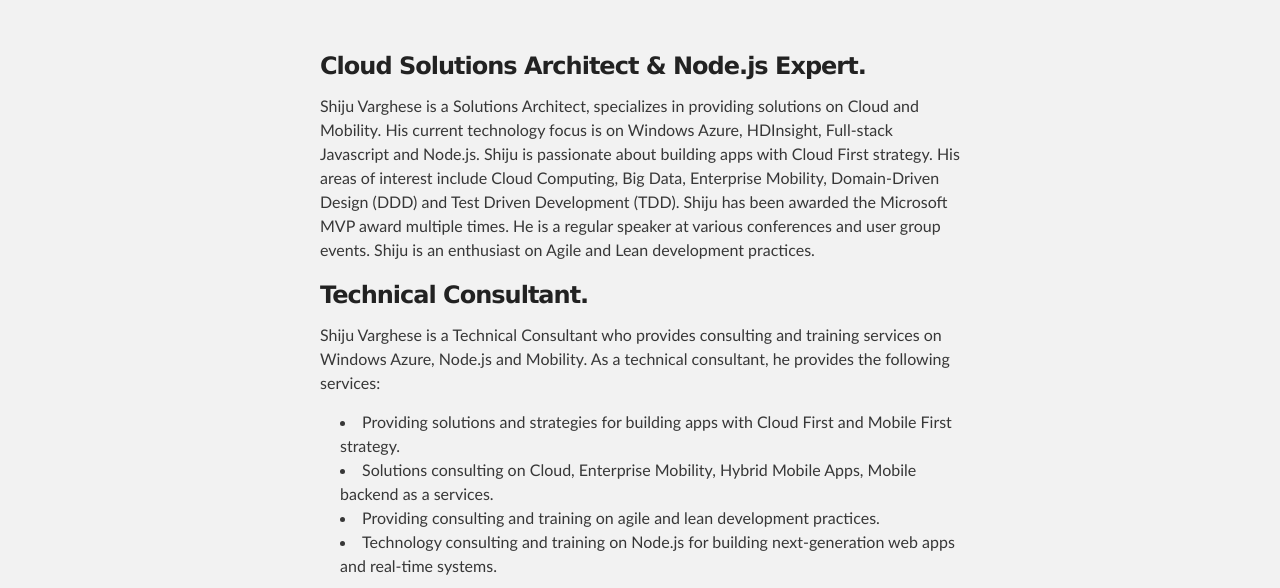
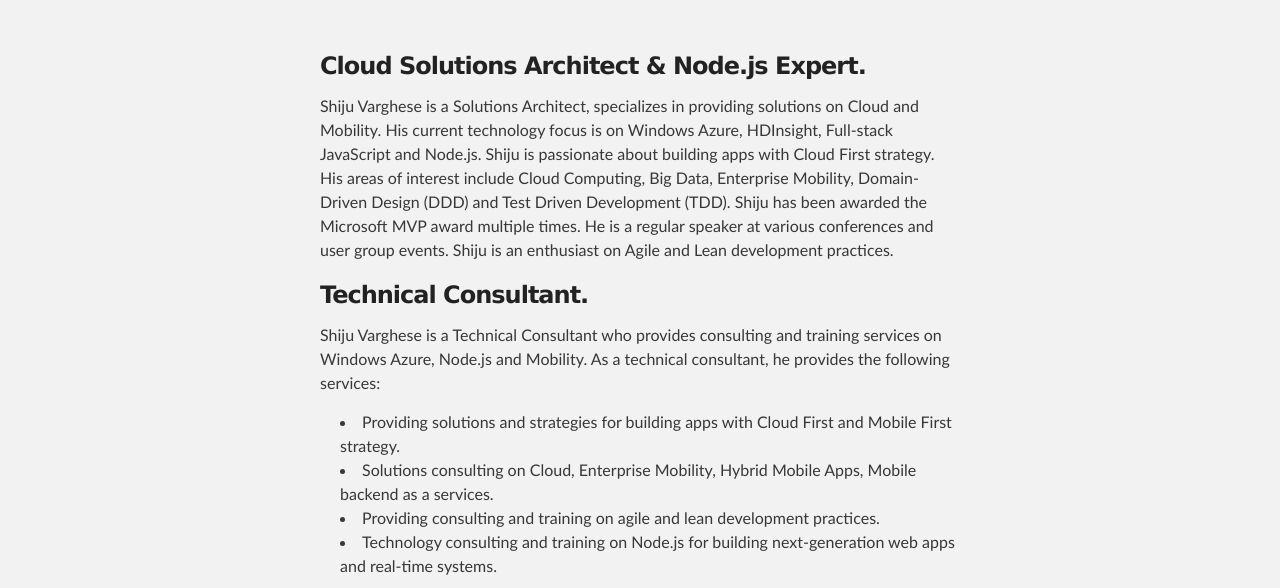
Before and after one commit to shijuvar/shijuvar.github.io, a plain HTML site: page index.html in a window 1280 px wide. Shown: the part 212-800 px from the top of the page. Drawn offline with Linux system fonts and the light colour scheme.

Commit message:
Update index.html

```diff
--- a/index.html
+++ b/index.html
@@ -30,7 +30,7 @@
         <h3>
 <a name="cloud-solutions-architect--nodejs-expert" class="anchor" href="#cloud-solutions-architect--nodejs-expert"><span class="octicon octicon-link"></span></a>Cloud Solutions Architect &amp; Node.js Expert.</h3>
 
-<p>Shiju Varghese is a Solutions Architect, specializes in providing solutions on Cloud and Mobility. His current technology focus is on Windows Azure, HDInsight, Full-stack Javascript and Node.js. Shiju is passionate about building apps with Cloud First strategy. His areas of interest include Cloud Computing, Big Data, Enterprise Mobility, Domain-Driven Design (DDD) and Test Driven Development (TDD). Shiju has been awarded the Microsoft MVP award multiple times. He is a regular speaker at various conferences and user group events. Shiju is an enthusiast on Agile and Lean development practices.</p>
+<p>Shiju Varghese is a Solutions Architect, specializes in providing solutions on Cloud and Mobility. His current technology focus is on Windows Azure, HDInsight, Full-stack JavaScript and Node.js. Shiju is passionate about building apps with Cloud First strategy. His areas of interest include Cloud Computing, Big Data, Enterprise Mobility, Domain-Driven Design (DDD) and Test Driven Development (TDD). Shiju has been awarded the Microsoft MVP award multiple times. He is a regular speaker at various conferences and user group events. Shiju is an enthusiast on Agile and Lean development practices.</p>
 
 <h3>
 <a name="technical-consultant" class="anchor" href="#technical-consultant"><span class="octicon octicon-link"></span></a>Technical Consultant.</h3>
```
